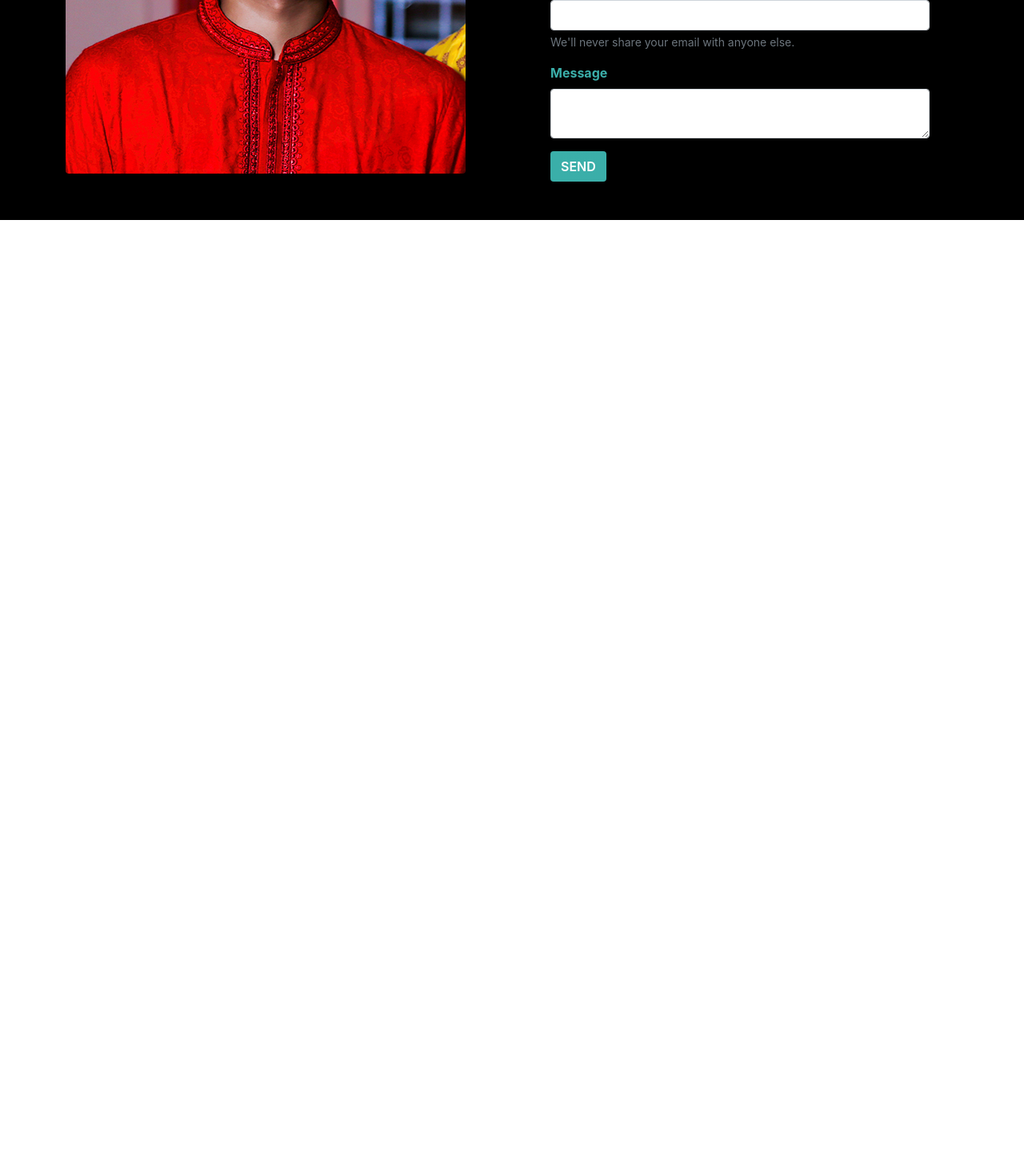
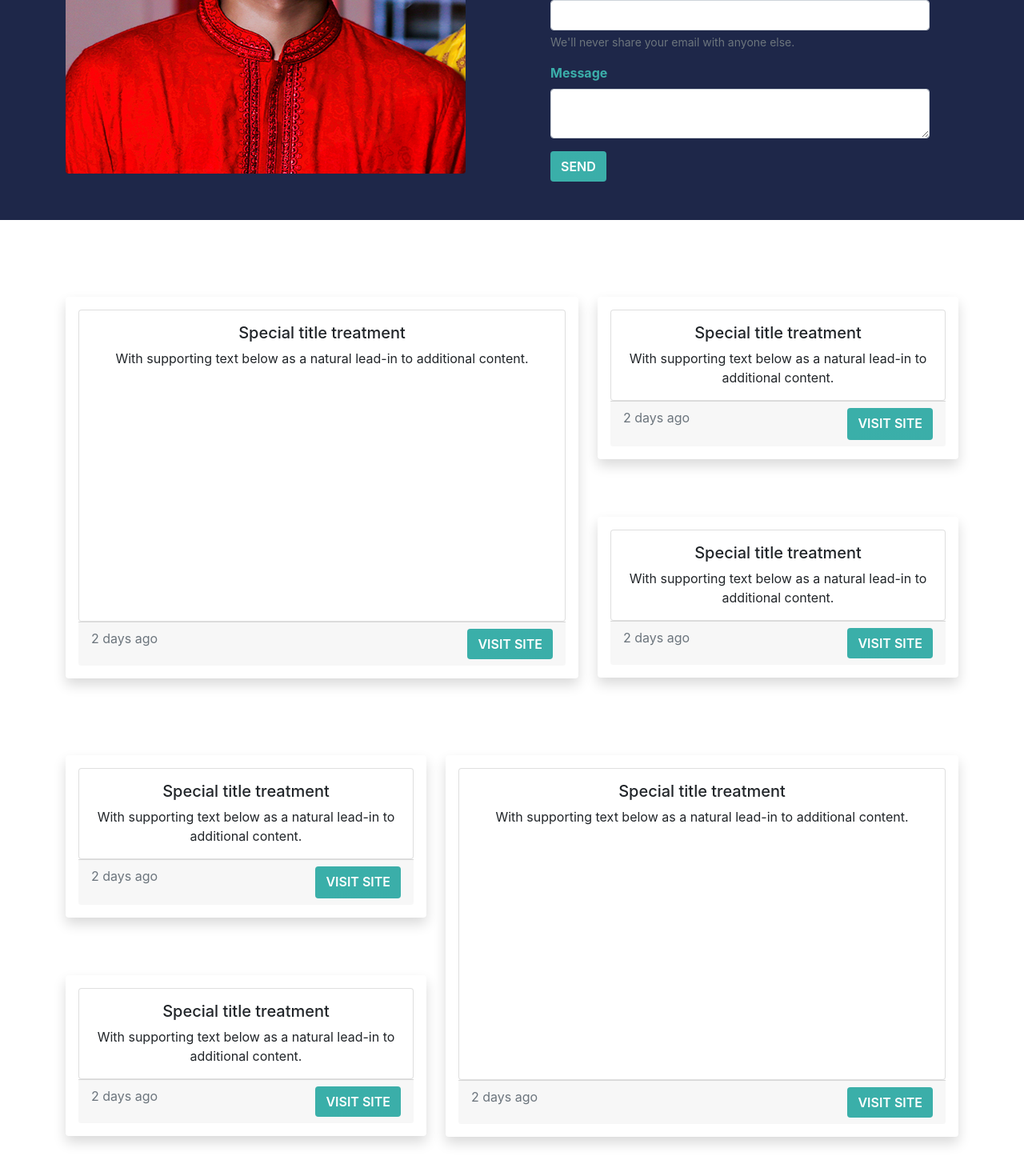
Before and after one commit to TKRchamak/my-portfullio, a React (Create React App) app: page / in a window 1280 px wide. Shown: the part 1108-2578 px from the top of the page at 80% size. Before the commit the page ends 1383 px from the top, so only its background shows below. Built offline with nearby package versions, Linux system fonts and the light colour scheme.

Commit message:
Projects setup

```diff
--- a/src/App.js
+++ b/src/App.js
@@ -1,12 +1,14 @@
 import './App.css';
 import About from './Component/AboutMe/About';
 import Header from './Component/Header/Header';
+import Projects from './Component/Projects/Projects';
 
 function App() {
   return (
     <div className="App">
       <Header></Header>
       <About></About>
+      <Projects></Projects>
     </div>
   );
 }
--- a/src/Component/AboutMe/About.css
+++ b/src/Component/AboutMe/About.css
@@ -1,5 +1,5 @@
 .aboutStyle{
-    background-color: #000000;
+    background-color: #1E2749;
     background-repeat: no-repeat;
     background-size: cover;
     position: relative;
--- a/src/Component/Navbar/Navbar.js
+++ b/src/Component/Navbar/Navbar.js
@@ -10,7 +10,7 @@ const Navbar = () => {
             <nav className="navbar navbar-expand-lg navbar-dark navStyle">
                 <div className="container-fluid">
                     {/* <a className="navbar-brand" href="#">Navbar</a> */}
-                    <button class="navbar-toggler joss" type="button" data-bs-toggle="collapse" data-bs-target="#navbarText" aria-controls="navbarText" aria-expanded="false" aria-label="Toggle navigation">
+                    <button class="navbar-toggler" type="button" data-bs-toggle="collapse" data-bs-target="#navbarText" aria-controls="navbarText" aria-expanded="false" aria-label="Toggle navigation">
                         <span class="navbar-toggler-icon"></span>
                     </button>
                     <div className="collapse navbar-collapse" id="navbarText">
--- /dev/null
+++ b/src/Component/Projects/Projects.js
@@ -0,0 +1,106 @@
+import React from 'react';
+
+const Projects = () => {
+    return (
+        <div>
+            <div className="container">
+                <div className="row pt-5">
+                    <div className="col-7 pt-5 ">
+                        <div className="shadow p-3 mb-5 bg-body rounded">
+                            <div class="card text-center" style={{ height: "390px" }}>
+                                <div class="card-body">
+                                    <h5 class="card-title">Special title treatment</h5>
+                                    <p class="card-text">With supporting text below as a natural lead-in to additional content.</p>
+                                </div>
+                            </div>
+                            <div class="card-footer text-muted d-flex">
+                                2 days ago
+                            <a href="#" class="btn btn-style ms-auto">Visit Site</a>
+                            </div>
+                        </div>
+                    </div>
+                    <div className="col-5">
+                        <div className="pt-5">
+                            <div className="shadow p-3 mb-5 bg-body rounded">
+                                <div class="card text-center">
+                                    <div class="card-body">
+                                        <h5 class="card-title">Special title treatment</h5>
+                                        <p class="card-text">With supporting text below as a natural lead-in to additional content.</p>
+                                    </div>
+                                </div>
+                                <div class="card-footer text-muted d-flex">
+                                    <p>2 days ago</p>
+                                    <a href="#" class="btn btn-style ms-auto">Visit Site</a>
+                                </div>
+                            </div>
+                        </div>
+                        <div className="pt-4">
+                            <div className="shadow p-3 mb-5 bg-body rounded">
+                                <div class="card text-center">
+                                    <div class="card-body">
+                                        <h5 class="card-title">Special title treatment</h5>
+                                        <p class="card-text">With supporting text below as a natural lead-in to additional content.</p>
+                                    </div>
+                                </div>
+                                <div class="card-footer text-muted d-flex">
+                                    2 days ago
+                                <a href="#" class="btn btn-style ms-auto">Visit Site</a>
+                                </div>
+                            </div>
+                        </div>
+                    </div>
+                </div>
+            </div>
+            <div className="container">
+                <div className="row pb-5">
+                    <div className="col-5">
+                        <div className="pt-5">
+                            <div className="shadow p-3 mb-5 bg-body rounded">
+                                <div class="card text-center">
+                                    <div class="card-body">
+                                        <h5 class="card-title">Special title treatment</h5>
+                                        <p class="card-text">With supporting text below as a natural lead-in to additional content.</p>
+                                    </div>
+                                </div>
+                                <div class="card-footer text-muted d-flex">
+                                    <p>2 days ago</p>
+                                    <a href="#" class="btn btn-style ms-auto">Visit Site</a>
+                                </div>
+                            </div>
+                        </div>
+                        <div className="pt-4">
+                            <div className="shadow p-3 mb-5 bg-body rounded">
+                                <div class="card text-center">
+                                    <div class="card-body">
+                                        <h5 class="card-title">Special title treatment</h5>
+                                        <p class="card-text">With supporting text below as a natural lead-in to additional content.</p>
+                                    </div>
+                                </div>
+                                <div class="card-footer text-muted d-flex">
+                                    2 days ago
+                                <a href="#" class="btn btn-style ms-auto">Visit Site</a>
+                                </div>
+                            </div>
+                        </div>
+                    </div>
+                    <div className="col-7 pt-5 ">
+                        <div className="shadow p-3 mb-5 bg-body rounded">
+                            <div class="card text-center" style={{ height: "390px" }}>
+                                <div class="card-body">
+                                    <h5 class="card-title">Special title treatment</h5>
+                                    <p class="card-text">With supporting text below as a natural lead-in to additional content.</p>
+                                </div>
+                            </div>
+                            <div class="card-footer text-muted d-flex">
+                                2 days ago
+                            <a href="#" class="btn btn-style ms-auto">Visit Site</a>
+                            </div>
+                        </div>
+                    </div>
+                </div>
+            </div>
+        </div>
+    );
+};
+
+export default Projects;
```
Also changed, not shown: src/Component/Projects/Projects.css (added).
